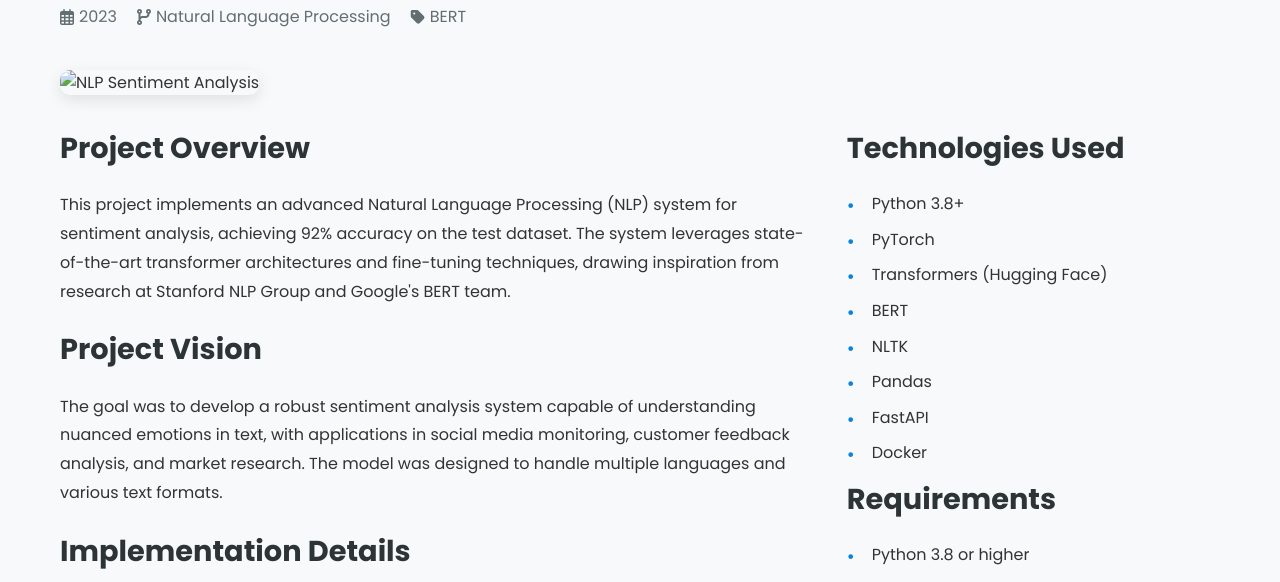
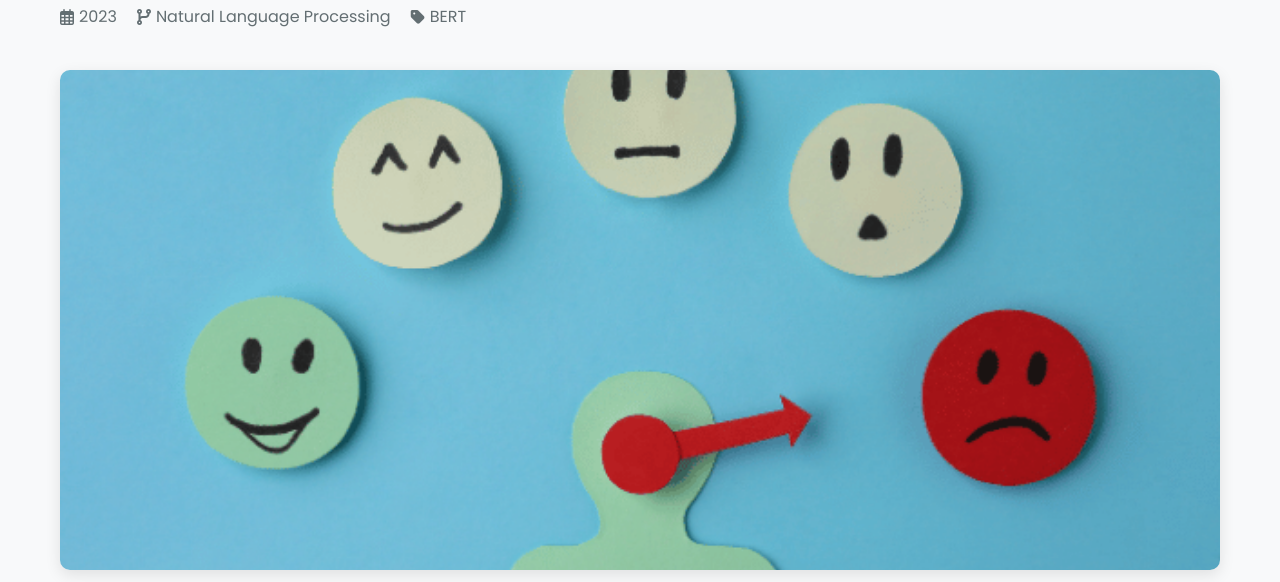
Before and after one commit to HaloG3/portfolio, a plain HTML site: page projects/nlp-sentiment-analysis.html in a window 1280 px wide. Shown: the part 190-772 px from the top of the page. Drawn offline with Linux system fonts and the light colour scheme.

Commit message:
Update nlp-sentiment-analysis.html

```diff
--- a/projects/nlp-sentiment-analysis.html
+++ b/projects/nlp-sentiment-analysis.html
@@ -137,7 +137,7 @@
                 </div>
             </div>
 
-            <img src="../images/Ssentiment.png" alt="NLP Sentiment Analysis" class="project-image-large">
+            <img src="../images/sentiment.png" alt="NLP Sentiment Analysis" class="project-image-large">
 
             <div class="project-content">
                 <div class="project-description">
```
